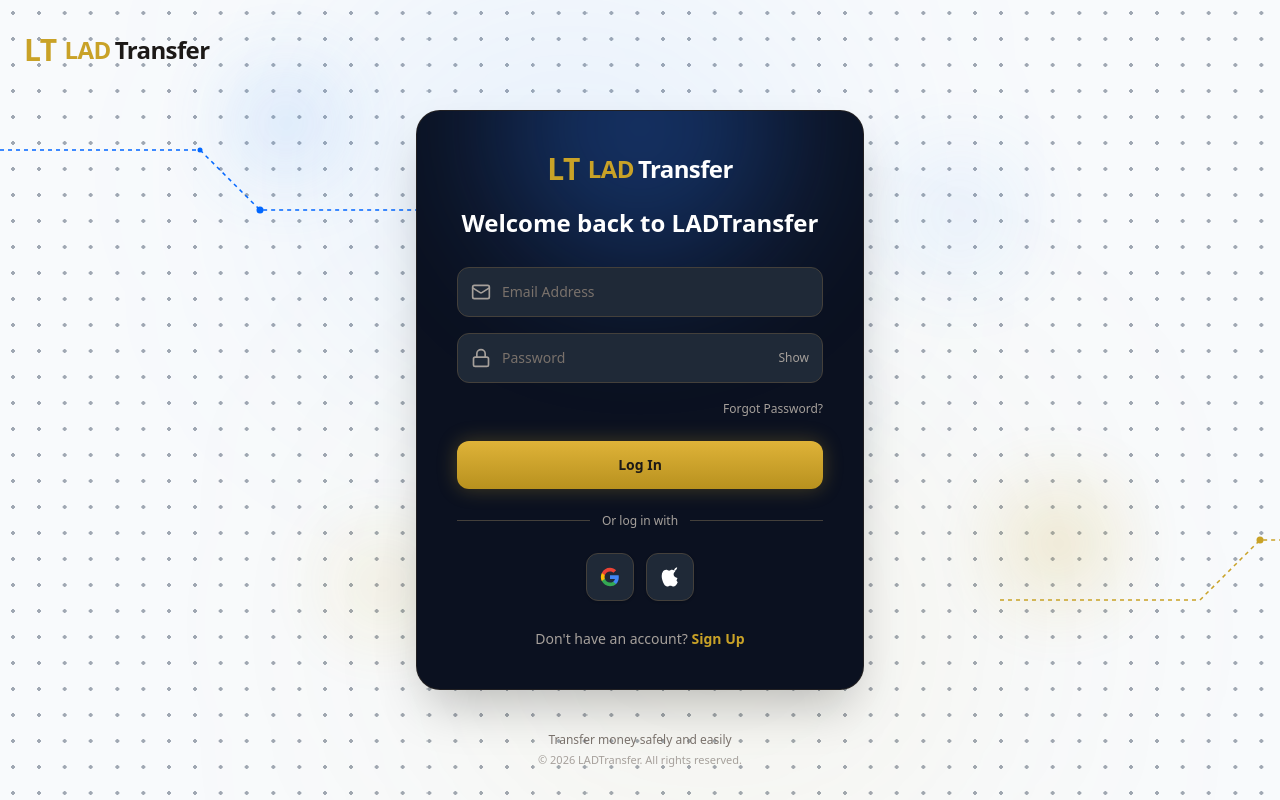
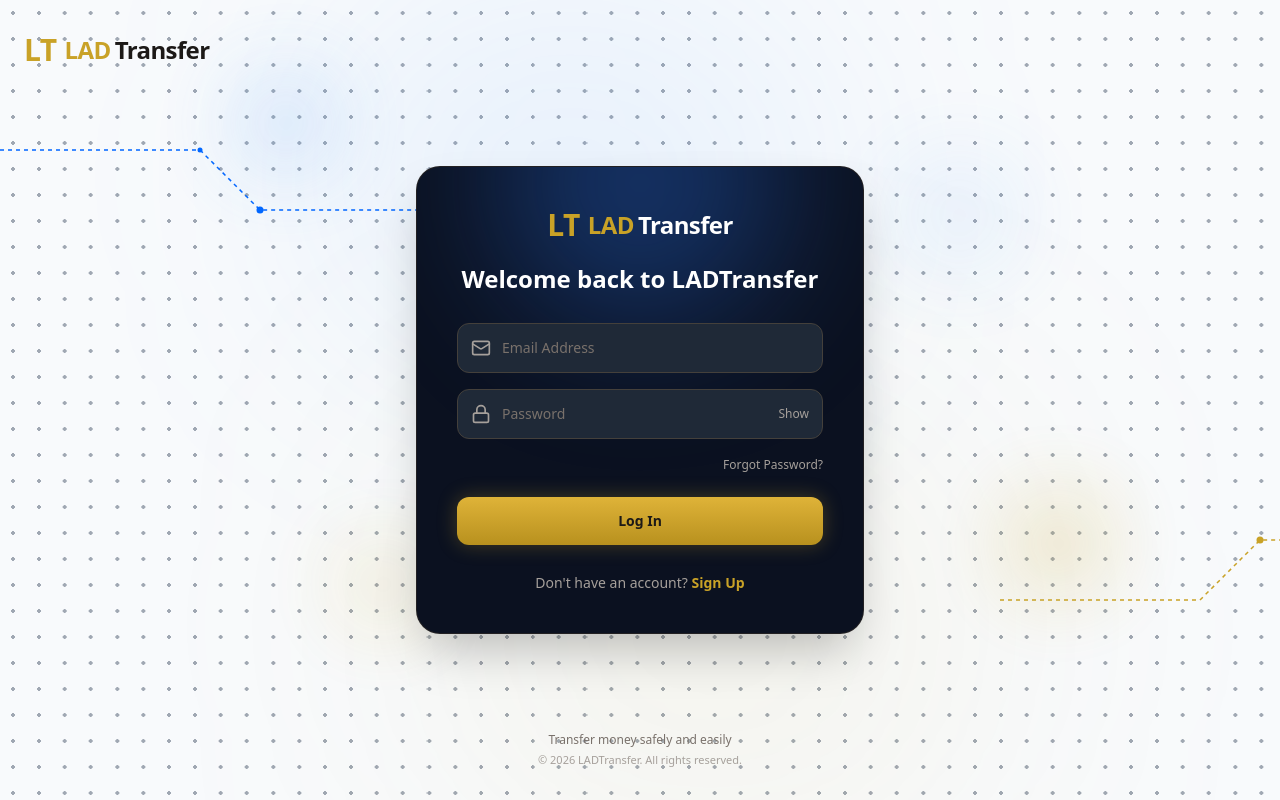
Before and after one commit to aggie-d/SASE_Hack2026, a Next.js app: page /login in a window 1280 px wide. Built offline with nearby package versions, Linux system fonts and the light colour scheme.

Commit message:
Fixed UI bugs

```diff
--- a/app/analytics/page.tsx
+++ b/app/analytics/page.tsx
@@ -233,34 +233,34 @@ export default function AnalyticsPage() {
           <div className="grid gap-6 lg:grid-cols-2">
             {/* Spending Categories Card */}
             <div
-              className="bg-[#0B1528] rounded-3xl p-6 sm:p-7 shadow-xl border border-slate-800 text-white"
+              className="bg-[#0B1528] rounded-3xl p-6 sm:p-7 shadow-xl border border-slate-800 text-white flex flex-col h-[420px] sm:h-[350px]"
               style={{ animation: "wave-lift 0.9s ease-in-out 0.30s both" }}
             >
-              <h2 className="text-base sm:text-lg font-bold text-white">
+              <h2 className="text-base sm:text-lg font-bold text-white shrink-0">
                 Monthly Spending Categorization
               </h2>
 
-              <div className="mt-6 flex flex-col items-center gap-7 sm:flex-row">
+              <div className="mt-4 sm:mt-6 flex-1 flex flex-col items-center justify-center gap-6 sm:gap-7 sm:flex-row">
                 <div
                   aria-label="Monthly spending donut chart"
-                  className="relative h-44 w-44 shrink-0 rounded-full"
+                  className="relative h-36 w-36 sm:h-44 sm:w-44 shrink-0 rounded-full"
                   style={{
                     background:
                       "conic-gradient(#DFB338 0% 38%, #60a5fa 38% 60%, #0066FF 60% 76%, #C9A227 76% 90%, #0b4f93 90% 100%)",
                   }}
                 >
-                  <div className="absolute inset-12 rounded-full bg-[#0B1528]" />
+                  <div className="absolute inset-10 sm:inset-12 rounded-full bg-[#0B1528]" />
                 </div>
 
-                <ul className="w-full space-y-3">
+                <ul className="w-full space-y-2.5 sm:space-y-3">
                   {spendingCategories.map((category) => (
                     <li
                       key={category.name}
-                      className="flex items-center justify-between gap-3 text-sm"
+                      className="flex items-center justify-between gap-3 text-xs sm:text-sm"
                     >
                       <span className="flex items-center gap-2">
                         <span
-                          className="h-3 w-3 shrink-0 rounded-full"
+                          className="h-2.5 w-2.5 sm:h-3 sm:w-3 shrink-0 rounded-full"
                           style={{ backgroundColor: category.color }}
                         />
                         <span className="text-slate-300">{category.name}</span>
@@ -277,21 +277,30 @@ export default function AnalyticsPage() {
 
             {/* Recent Transactions Card */}
             <div
-              className="bg-[#0B1528] rounded-3xl p-6 sm:p-7 shadow-xl border border-slate-800 text-white"
+              className="bg-[#0B1528] rounded-3xl p-6 sm:p-7 shadow-xl border border-slate-800 text-white flex flex-col h-[420px] sm:h-[350px]"
               style={{ animation: "wave-lift 0.9s ease-in-out 0.38s both" }}
             >
+              <div className="flex items-center justify-between shrink-0">
                 <h2 className="text-base sm:text-lg font-bold text-white">
                   Recent Transactions
                 </h2>
+                <span className="text-xs text-slate-400 font-medium">
+                  {recentTransactions.length} {recentTransactions.length === 1 ? "item" : "items"}
+                </span>
+              </div>
 
-
-              <div className="mt-4 divide-y divide-slate-700/60">
-                {recentTransactions.map((transaction, i) => (
+              <div className="mt-4 divide-y divide-slate-700/60 overflow-y-auto flex-1 pr-1.5 custom-scrollbar">
+                {recentTransactions.length === 0 ? (
+                  <div className="h-full flex items-center justify-center text-xs text-slate-500 py-8">
+                    No transactions recorded yet
+                  </div>
+                ) : (
+                  recentTransactions.map((transaction, i) => (
                     <article
                       key={transaction.id || `${transaction.date}-${transaction.merchant}-${i}`}
                       className="grid grid-cols-[auto_1fr_auto] items-center gap-3 py-3"
                     >
-                    <time className="text-xs text-slate-500 font-medium">
+                      <time className="text-xs text-slate-500 font-medium shrink-0 w-12">
                         {transaction.date}
                       </time>
 
@@ -299,16 +308,17 @@ export default function AnalyticsPage() {
                         <p className="truncate text-sm font-medium text-white">
                           {transaction.merchant}
                         </p>
-                      <p className="text-xs text-[#DFB338]">
+                        <p className="text-xs text-[#DFB338] truncate">
                           {transaction.category}
                         </p>
                       </div>
 
-                    <p className="text-sm font-semibold text-[#DFB338]">
+                      <p className="text-sm font-semibold text-[#DFB338] shrink-0 text-right">
                         {transaction.amount}
                       </p>
                     </article>
-                ))}
+                  ))
+                )}
               </div>
             </div>
           </div>
--- a/app/globals.css
+++ b/app/globals.css
@@ -99,3 +99,19 @@ body {
     opacity: 0.5;
   }
 }
+
+/* Custom sleek scrollbar for dark card containers */
+.custom-scrollbar::-webkit-scrollbar {
+  width: 5px;
+}
+.custom-scrollbar::-webkit-scrollbar-track {
+  background: rgba(15, 23, 42, 0.4);
+  border-radius: 9999px;
+}
+.custom-scrollbar::-webkit-scrollbar-thumb {
+  background: rgba(100, 116, 139, 0.5);
+  border-radius: 9999px;
+}
+.custom-scrollbar::-webkit-scrollbar-thumb:hover {
+  background: rgba(223, 179, 56, 0.7);
+}
--- a/app/login/page.tsx
+++ b/app/login/page.tsx
@@ -260,56 +260,6 @@ export default function LoginPage() {
               </button>
             </div>
 
-            {/* Divider — guaranteed one line */}
-            <div className="relative flex items-center my-6">
-              <div className="flex-1 border-t border-stone-700" />
-              <span className="px-3 text-xs text-stone-400 shrink-0 select-none whitespace-nowrap">
-                Or log in with
-              </span>
-              <div className="flex-1 border-t border-stone-700" />
-            </div>
-
-            {/* Social Logins */}
-            <div className="flex items-center justify-center gap-3">
-              {/* Google */}
-              <button
-                type="button"
-                className="w-12 h-12 rounded-xl bg-[#1F2937] border border-stone-700 flex items-center justify-center hover:bg-stone-800 transition-colors shadow-sm group"
-                style={{ backgroundColor: "#1F2937" }}
-                aria-label="Log in with Google"
-              >
-                <svg className="w-5 h-5" viewBox="0 0 24 24">
-                  <path
-                    fill="#4285F4"
-                    d="M22.56 12.25c0-.78-.07-1.53-.2-2.25H12v4.26h5.92c-.26 1.37-1.04 2.53-2.21 3.31v2.77h3.57c2.08-1.92 3.28-4.74 3.28-8.09z"
-                  />
-                  <path
-                    fill="#34A853"
-                    d="M12 23c2.97 0 5.46-.98 7.28-2.66l-3.57-2.77c-.98.66-2.23 1.06-3.71 1.06-2.86 0-5.29-1.93-6.16-4.53H2.18v2.84C3.99 20.53 7.7 23 12 23z"
-                  />
-                  <path
-                    fill="#FBBC05"
-                    d="M5.84 14.09c-.22-.66-.35-1.36-.35-2.09s.13-1.43.35-2.09V7.06H2.18C1.43 8.55 1 10.22 1 12s.43 3.45 1.18 4.94l2.85-2.22.81-.63z"
-                  />
-                  <path
-                    fill="#EA4335"
-                    d="M12 5.38c1.62 0 3.06.56 4.21 1.64l3.15-3.15C17.45 2.09 14.97 1 12 1 7.7 1 3.99 3.47 2.18 7.06l3.66 2.84c.87-2.6 3.3-4.52 6.16-4.52z"
-                  />
-                </svg>
-              </button>
-
-              {/* Apple */}
-              <button
-                type="button"
-                className="w-12 h-12 rounded-xl bg-[#1F2937] border border-stone-700 flex items-center justify-center hover:bg-stone-800 transition-colors shadow-sm group"
-                style={{ backgroundColor: "#1F2937" }}
-                aria-label="Log in with Apple"
-              >
-                <svg className="w-5 h-5 fill-white" viewBox="0 0 170 170">
-                  <path d="M150.37 130.25c-2.45 5.66-5.35 10.87-8.71 15.66-4.58 6.53-8.33 11.05-11.22 13.56-4.48 4.12-9.28 6.23-14.42 6.35-3.69 0-8.14-1.05-13.32-3.18-5.19-2.12-9.97-3.17-14.34-3.17-4.58 0-9.49 1.05-14.75 3.17-5.26 2.13-9.5 3.24-12.74 3.35-4.35.13-9.16-1.9-14.42-6.08-3.7-3.04-7.58-7.7-11.64-13.99-6.43-10.01-11.45-21.57-15.06-34.69-3.6-13.12-5.41-25.04-5.41-35.76 0-14.36 3.49-26.44 10.47-36.25 6.98-9.8 15.86-14.81 26.64-15.02 4.36 0 9.29 1.13 14.79 3.39 5.5 2.27 9.17 3.45 11.02 3.56 1.84-.11 5.61-1.32 11.31-3.64 5.7-2.31 10.47-3.34 14.32-3.08 11.22.65 20.35 4.97 27.4 12.98-9.92 6.01-14.77 14.44-14.54 25.32.22 8.39 3.49 15.42 9.8 21.09 6.32 5.66 13.88 8.94 22.7 9.82-2.18 6.74-4.89 13.59-8.13 20.55zM119.22 31.84c0-7.19 2.52-13.75 7.56-19.68 5.04-5.93 11.28-9.58 18.72-10.96.11 1.08.16 2 .16 2.76 0 7.08-2.67 13.79-8.01 20.12-5.34 6.34-11.83 9.94-19.47 10.82-.65-1.08-.96-2.1-96-3.06z" />
-                </svg>
-              </button>
-            </div>
           </form>
 
           {/* Footer inside card */}
```
Lines whose indentation alone changed are shown as unchanged.
